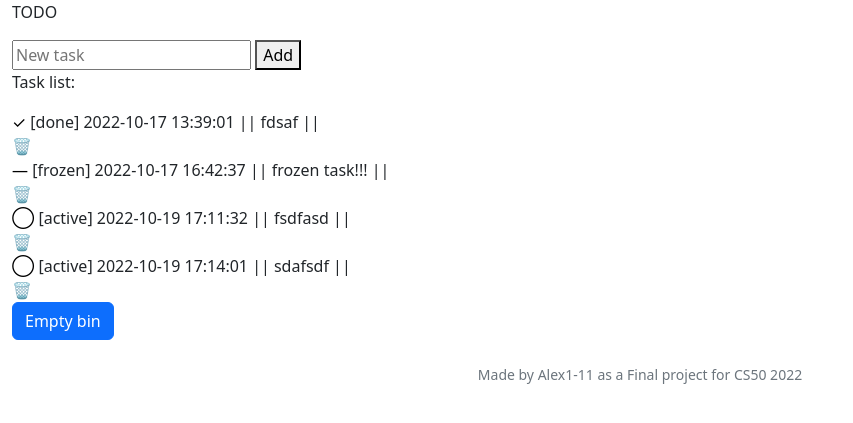
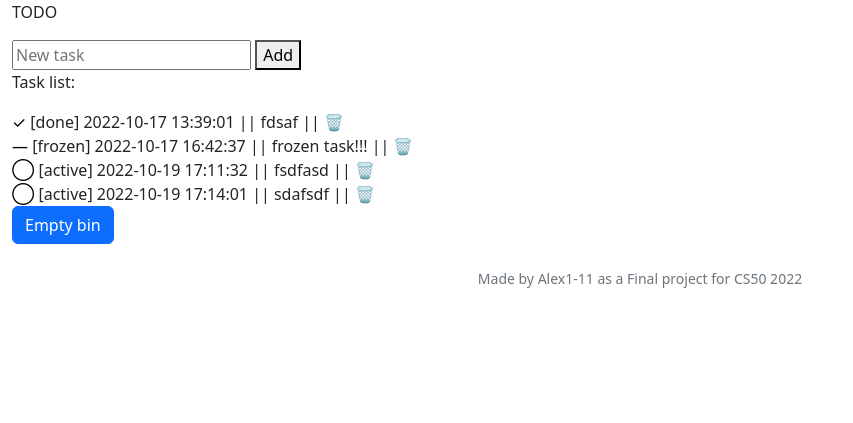
Before and after one commit to alex1-11/cs50-final-project-2022, a Flask app: page / in a window 1280 px wide. Shown: the part 72-495 px from the top of the page, without its empty margins (0-853 px from the left). Run offline with Flask 3, Linux system fonts and the light colour scheme; the visitor is signed in with stand-in values (Sample User, id 1); data comes from the database, SQL or seed files in the repository; some libraries are stand-ins or nearby versions.

Commit message:
Thu, Oct 20, 2022, 6:48 AM +00:00

```diff
--- a/templates/index.html
+++ b/templates/index.html
@@ -30,8 +30,6 @@
                     </button>
                     <span>[{{ task.status }}] {{ task.created }} || {{ task.title }} ||</span>
                     <!-- <a href="/project{{ task.project_id }}">{{ task.project }}</a> -->
-                </form>
-                <form action="/" method="POST" style="display: inline;">
                     <button type="submit" name="task_delete" value="{{ task.id }}" style="display: contents;">🗑️</button>
                 </form>
             </div>
```
